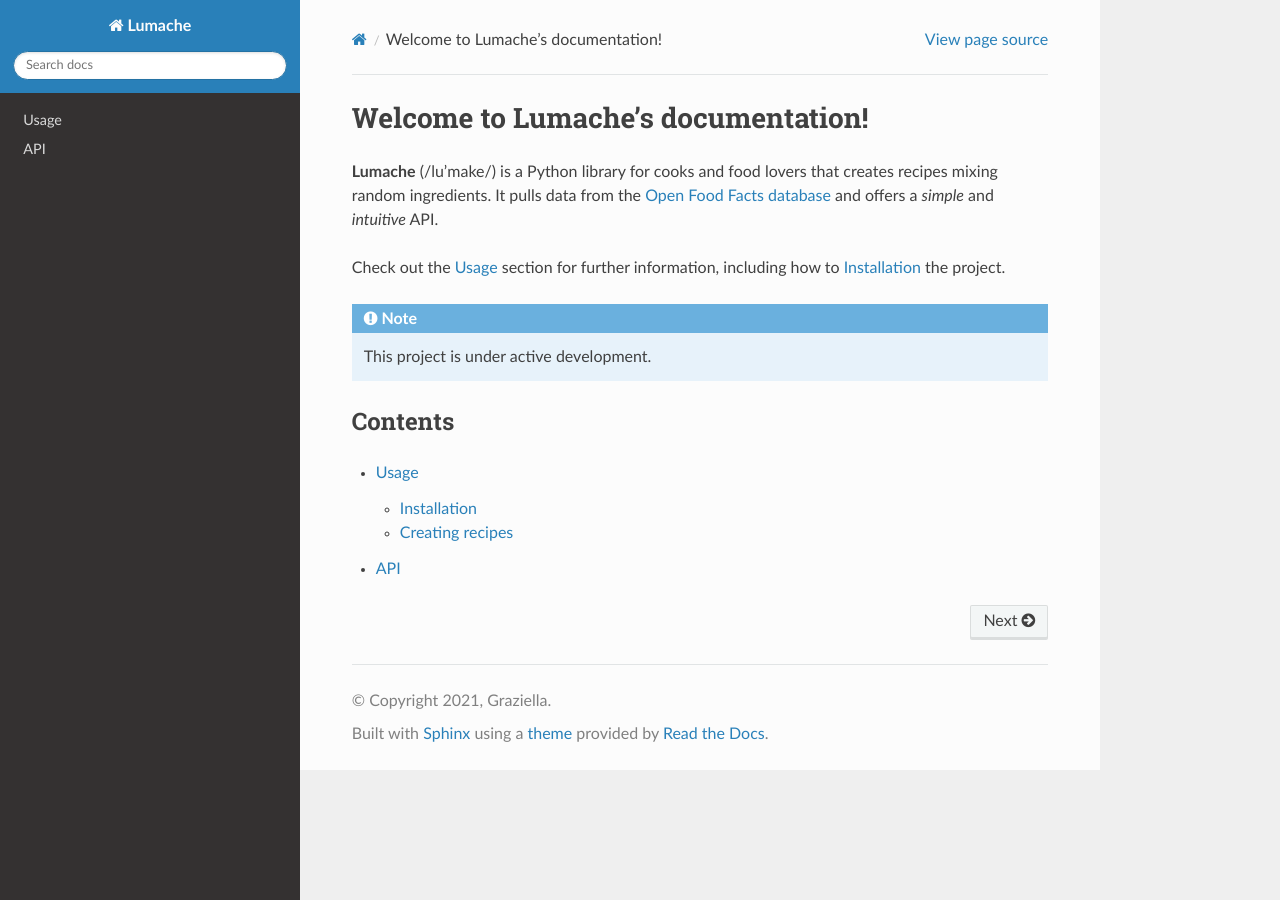
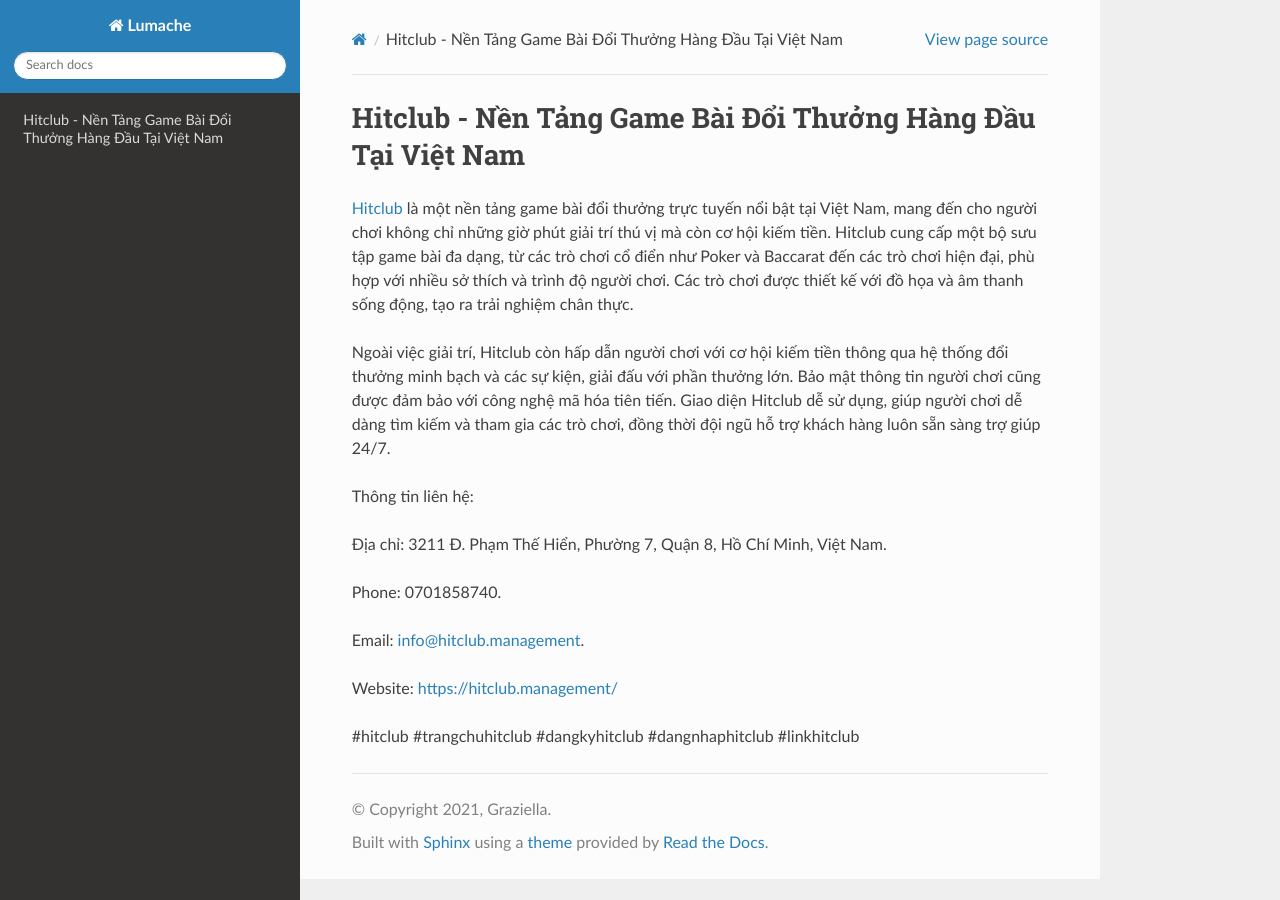
Before and after one commit to parkisngan19/hitclubmanagement, a Sphinx documentation site: the page built from docs/source/index.rst, in a window 1280 px wide. Built offline with Sphinx 7.4.7 and the Read the Docs theme 3.1.0, drawn with Linux system fonts in a browser that asks for light colours.

Commit message:
Update index.rst

```diff
--- a/docs/source/index.rst
+++ b/docs/source/index.rst
@@ -1,22 +1,18 @@
-Welcome to Lumache's documentation!
+Hitclub - Nền Tảng Game Bài Đổi Thưởng Hàng Đầu Tại Việt Nam
 ===================================
 
-**Lumache** (/lu'make/) is a Python library for cooks and food lovers
-that creates recipes mixing random ingredients.
-It pulls data from the `Open Food Facts database <https://world.openfoodfacts.org/>`_
-and offers a *simple* and *intuitive* API.
+`Hitclub <https://hitclub.management/>`_ là một nền tảng game bài đổi thưởng trực tuyến nổi bật tại Việt Nam, mang đến cho người chơi không chỉ những giờ phút giải trí thú vị mà còn cơ hội kiếm tiền. Hitclub cung cấp một bộ sưu tập game bài đa dạng, từ các trò chơi cổ điển như Poker và Baccarat đến các trò chơi hiện đại, phù hợp với nhiều sở thích và trình độ người chơi. Các trò chơi được thiết kế với đồ họa và âm thanh sống động, tạo ra trải nghiệm chân thực.
 
-Check out the :doc:`usage` section for further information, including
-how to :ref:`installation` the project.
+Ngoài việc giải trí, Hitclub còn hấp dẫn người chơi với cơ hội kiếm tiền thông qua hệ thống đổi thưởng minh bạch và các sự kiện, giải đấu với phần thưởng lớn. Bảo mật thông tin người chơi cũng được đảm bảo với công nghệ mã hóa tiên tiến. Giao diện Hitclub dễ sử dụng, giúp người chơi dễ dàng tìm kiếm và tham gia các trò chơi, đồng thời đội ngũ hỗ trợ khách hàng luôn sẵn sàng trợ giúp 24/7.
 
-.. note::
+Thông tin liên hệ:
 
-   This project is under active development.
+Địa chỉ: 3211 Đ. Phạm Thế Hiển, Phường 7, Quận 8, Hồ Chí Minh, Việt Nam.
 
-Contents
---------
+Phone: 0701858740.
 
-.. toctree::
+Email: info@hitclub.management.
 
-   usage
-   api
+Website: https://hitclub.management/
+
+#hitclub #trangchuhitclub #dangkyhitclub #dangnhaphitclub #linkhitclub
```
